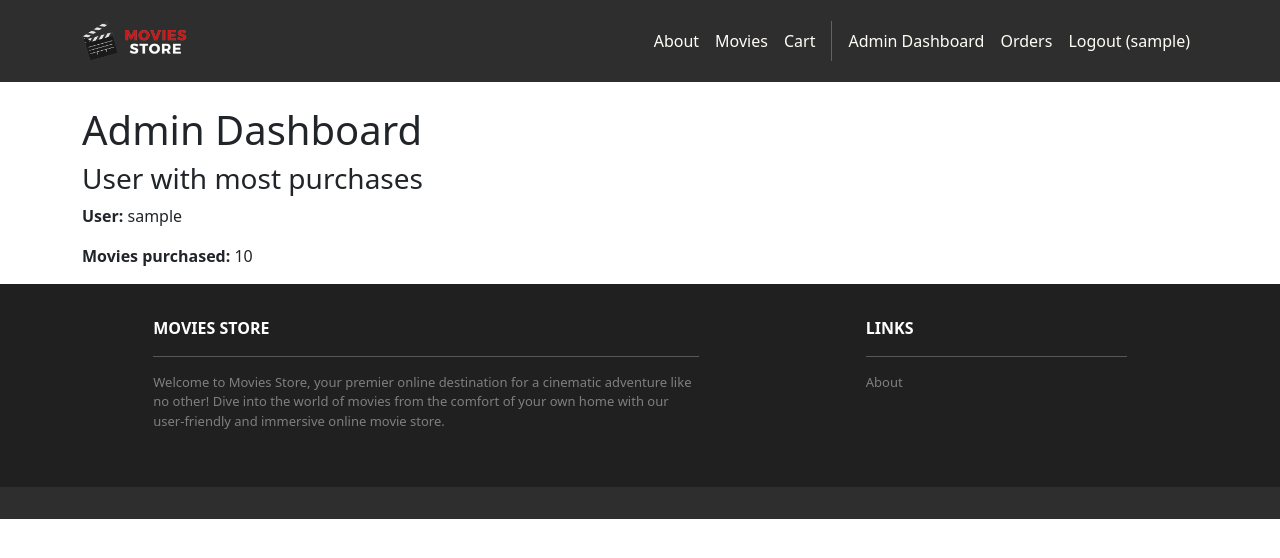
After one commit to janista-ng/moviesstore_mt1, a Django app: page /cart/admin-dashboard/ in a window 1280 px wide. The commit adds this page. Shown: the top 558 px of the page. Run offline with Django 5.2, Linux system fonts and the light colour scheme; a user stored in the database is signed in; tables that the repository leaves empty hold one stand-in row (values such as "Sample post"); parts of the project's set-up code (start-up, migrations or seed data) failed here and were passed over; some libraries are stand-ins or nearby versions.

Commit message:
userstory 3 implemented

```diff
--- /dev/null
+++ b/cart/templates/cart/admin_dashboard.html
@@ -0,0 +1,20 @@
+{% extends 'base.html' %}
+{% block content %}
+<div class="container mt-4">
+    <h1>Admin Dashboard</h1>
+
+    {% if template_data.top_user %}
+        <div class=""card mt-3 p-3>
+            <h3>User with most purchases</h3>
+            <p>
+                <strong>User:</strong> {{ template_data.top_user.username }}
+            </p>
+            <p>
+                <strong>Movies purchased:</strong> {{ template_data.top_user.total_movies }}
+            </p>
+        </div>
+    {% else %}
+        <p class="mt-3">No purchases yet.</p>
+    {% endif %}
+</div>
+{% endblock %}
--- a/cart/urls.py
+++ b/cart/urls.py
@@ -6,4 +6,5 @@ urlpatterns = [
     path('<int:id>/add/', views.add, name='cart.add'),
     path('clear/', views.clear, name='cart.clear'),
     path('purchase/', views.purchase, name='cart.purchase'),
+    path('admin-dashboard/', views.admin_dashboard, name='cart.admin_dashboard'),
 ]
--- a/cart/views.py
+++ b/cart/views.py
@@ -4,6 +4,8 @@ from movies.models import Movie
 from .utils import calculate_cart_total
 from .models import Order, Item
 from django.contrib.auth.decorators import login_required
+from django.db.models import Sum
+from django.contrib.auth.models import User
 
 def index(request):
     cart_total = 0
@@ -60,3 +62,13 @@ def purchase(request):
     template_data['title'] = 'Purchase confirmation'
     template_data['order_id'] = order.id
     return render(request, 'cart/purchase.html', {'template_data': template_data})
+
+@login_required
+def admin_dashboard(request):
+    if not request.user.is_superuser:
+        return redirect('home.index')
+    top_user = (User.objects.annotate(total_movies=Sum('order__item__quantity')).filter(total_movies__isnull=False).order_by('-total_movies', 'username').first())
+    template_data = {}
+    template_data['title'] = 'Admin Dashboard'
+    template_data['top_user'] = top_user
+    return render(request, 'cart/admin_dashboard.html', {'template_data': template_data})
--- a/moviesstore/templates/base.html
+++ b/moviesstore/templates/base.html
@@ -29,6 +29,9 @@
             <a class="nav-link" href="{% url 'cart.index' %}">Cart</a>
             <div class="vr bg-white mx-2 d-none d-lg-block"></div>
             {% if user.is_authenticated %}
+              {% if user.is_superuser %}
+                <a class="nav-link" href="{% url 'cart.admin_dashboard' %}">Admin Dashboard</a>
+              {% endif %}
             <a class="nav-link" href="{% url 'accounts.orders' %}">Orders</a>
             <a class="nav-link" href="{% url 'accounts.logout' %}">Logout ({{ user.username }})</a>
             {% else %}
```
